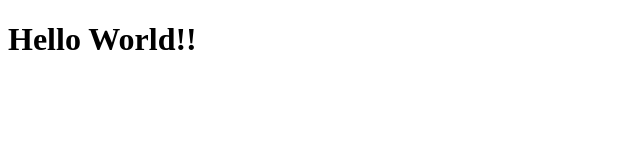
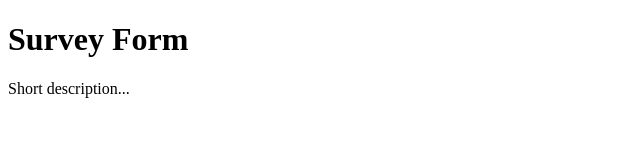
Before and after one commit to bx44/main, a plain HTML site: page index.html in a window 1280 px wide. Shown: the whole page, without its empty margins (0-640 px from the left). Drawn offline with Linux system fonts and the light colour scheme.

Commit message:
Title and description

```diff
--- a/index.html
+++ b/index.html
@@ -21,7 +21,8 @@
     - The freeCodeCamp Team
 
     -->
-	<h1>Hello World!!</h1>
+	<h1 id="title">Survey Form</h1>
+	<p id="description">Short description...</p>
     <script  src="js/index.js"></script>
   </body>
 </html>
```
